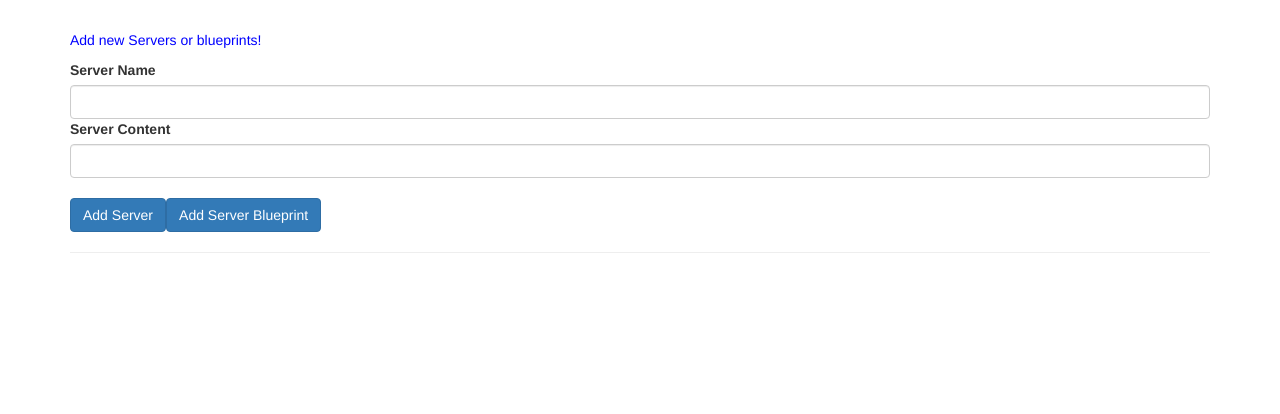
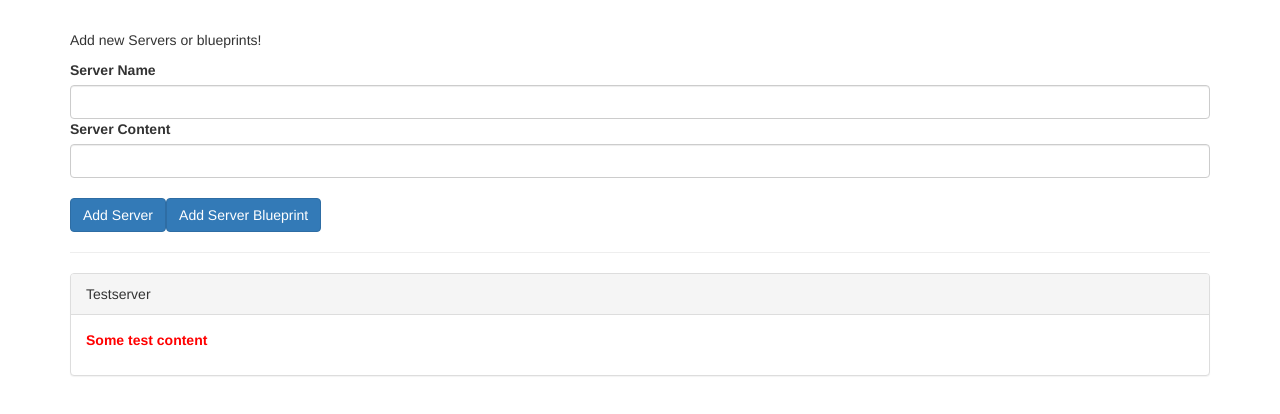
Before and after one commit to czyzowicz/databinding, an Angular app: page / in a window 1280 px wide. Shown: the top 414 px of the page. Built offline with nearby package versions, Linux system fonts and the light colour scheme.

Commit message:
add cockpit and server element components

```diff
--- a/src/app/app.component.html
+++ b/src/app/app.component.html
@@ -1,34 +1,10 @@
 <div class="container">
-  <div class="row">
-    <div class="col-xs-12">
-      <p>Add new Servers or blueprints!</p>
-      <label>Server Name</label>
-      <input type="text" class="form-control" [(ngModel)]="newServerName">
-      <label>Server Content</label>
-      <input type="text" class="form-control" [(ngModel)]="newServerContent">
-      <br>
-      <button
-        class="btn btn-primary"
-        (click)="onAddServer()">Add Server</button>
-      <button
-        class="btn btn-primary"
-        (click)="onAddBlueprint()">Add Server Blueprint</button>
-    </div>
-  </div>
+ <app-cockpit></app-cockpit>
   <hr>
   <div class="row">
     <div class="col-xs-12">
-      <div
-        class="panel panel-default"
-        *ngFor="let element of serverElements">
-        <div class="panel-heading">{{ element.name }}</div>
-        <div class="panel-body">
-          <p>
-            <strong *ngIf="element.type === 'server'" style="color: red">{{ element.content }}</strong>
-            <em *ngIf="element.type === 'blueprint'">{{ element.content }}</em>
-          </p>
-        </div>
-      </div>
+      <app-server-element *ngFor="let serverElement of serverElements"
+      [element]="serverElement"></app-server-element>
     </div>
   </div>
 </div>
--- a/src/app/app.component.ts
+++ b/src/app/app.component.ts
@@ -6,23 +6,5 @@ import { Component } from '@angular/core';
   styleUrls: ['./app.component.css']
 })
 export class AppComponent {
-  serverElements = [];
-  newServerName = '';
-  newServerContent = '';
-
-  onAddServer() {
-    this.serverElements.push({
-      type: 'server',
-      name: this.newServerName,
-      content: this.newServerContent
-    });
-  }
-
-  onAddBlueprint() {
-    this.serverElements.push({
-      type: 'blueprint',
-      name: this.newServerName,
-      content: this.newServerContent
-    });
-  }
+  serverElements = [{type: 'server', name: 'Testserver', content: 'Some test content'}];
 }
--- a/src/app/app.module.ts
+++ b/src/app/app.module.ts
@@ -4,10 +4,14 @@ import { FormsModule } from '@angular/forms';
 import { HttpModule } from '@angular/http';
 
 import { AppComponent } from './app.component';
+import { CockpitComponent } from './cockpit/cockpit.component';
+import { ServerElementComponent } from './server-element/server-element.component';
 
 @NgModule({
   declarations: [
-    AppComponent
+    AppComponent,
+    CockpitComponent,
+    ServerElementComponent
   ],
   imports: [
     BrowserModule,
--- /dev/null
+++ b/src/app/cockpit/cockpit.component.html
@@ -0,0 +1,16 @@
+<div class="row">
+  <div class="col-xs-12">
+    <p>Add new Servers or blueprints!</p>
+    <label>Server Name</label>
+    <input type="text" class="form-control" [(ngModel)]="newServerName">
+    <label>Server Content</label>
+    <input type="text" class="form-control" [(ngModel)]="newServerContent">
+    <br>
+    <button
+      class="btn btn-primary"
+      (click)="onAddServer()">Add Server</button>
+    <button
+      class="btn btn-primary"
+      (click)="onAddBlueprint()">Add Server Blueprint</button>
+  </div>
+</div>
--- /dev/null
+++ b/src/app/cockpit/cockpit.component.ts
@@ -0,0 +1,33 @@
+import { Component, OnInit } from '@angular/core';
+
+@Component({
+  selector: 'app-cockpit',
+  templateUrl: './cockpit.component.html',
+  styleUrls: ['./cockpit.component.css']
+})
+export class CockpitComponent implements OnInit {
+  newServerName = '';
+  newServerContent = '';
+
+  constructor() { }
+
+  onAddServer() {
+    // this.serverElements.push({
+    //   type: 'server',
+    //   name: this.newServerName,
+    //   content: this.newServerContent
+    // });
+  }
+
+  onAddBlueprint() {
+    // this.serverElements.push({
+    //   type: 'blueprint',
+    //   name: this.newServerName,
+    //   content: this.newServerContent
+    // });
+  }
+
+  ngOnInit() {
+  }
+
+}
--- /dev/null
+++ b/src/app/server-element/server-element.component.html
@@ -0,0 +1,9 @@
+<div class="panel panel-default">
+  <div class="panel-heading">{{ element.name }}</div>
+  <div class="panel-body">
+    <p>
+      <strong *ngIf="element.type === 'server'" style="color: red">{{ element.content }}</strong>
+      <em *ngIf="element.type === 'blueprint'">{{ element.content }}</em>
+    </p>
+  </div>
+</div>
--- /dev/null
+++ b/src/app/server-element/server-element.component.ts
@@ -0,0 +1,16 @@
+import { Component, Input, OnInit } from '@angular/core';
+
+@Component({
+  selector: 'app-server-element',
+  templateUrl: './server-element.component.html',
+  styleUrls: ['./server-element.component.css']
+})
+export class ServerElementComponent implements OnInit {
+  @Input() element: {type:string, name: string, content: string};
+
+  constructor() { }
+
+  ngOnInit() {
+  }
+
+}
```
Also changed, not shown: src/app/cockpit/cockpit.component.css (added), src/app/server-element/server-element.component.css (added), 1 other file (tests, documents, lock files or other folders).
